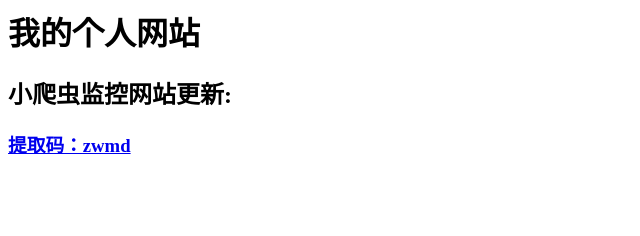
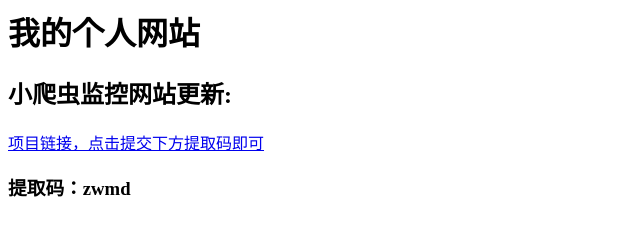
Before and after one commit to jiaAicoder/jiaAicoder.github.io, a plain HTML site: page index.html in a window 1280 px wide. Shown: the whole page, without its empty margins (0-640 px from the left). Drawn offline with Linux system fonts and the light colour scheme.

Commit message:
Update index.html

```diff
--- a/index.html
+++ b/index.html
@@ -4,7 +4,7 @@
 <body>
 <h1>我的个人网站
   <h2>小爬虫监控网站更新:</h2>
-  <a href="https://pan.baidu.com/s/1SCZ9zjypVQod92nNH06KIw ">
+  <a href="https://pan.baidu.com/s/1SCZ9zjypVQod92nNH06KIw ">项目链接，点击提交下方提取码即可</a>
   <h3>提取码：zwmd </h3>
 </h1>
 
```
